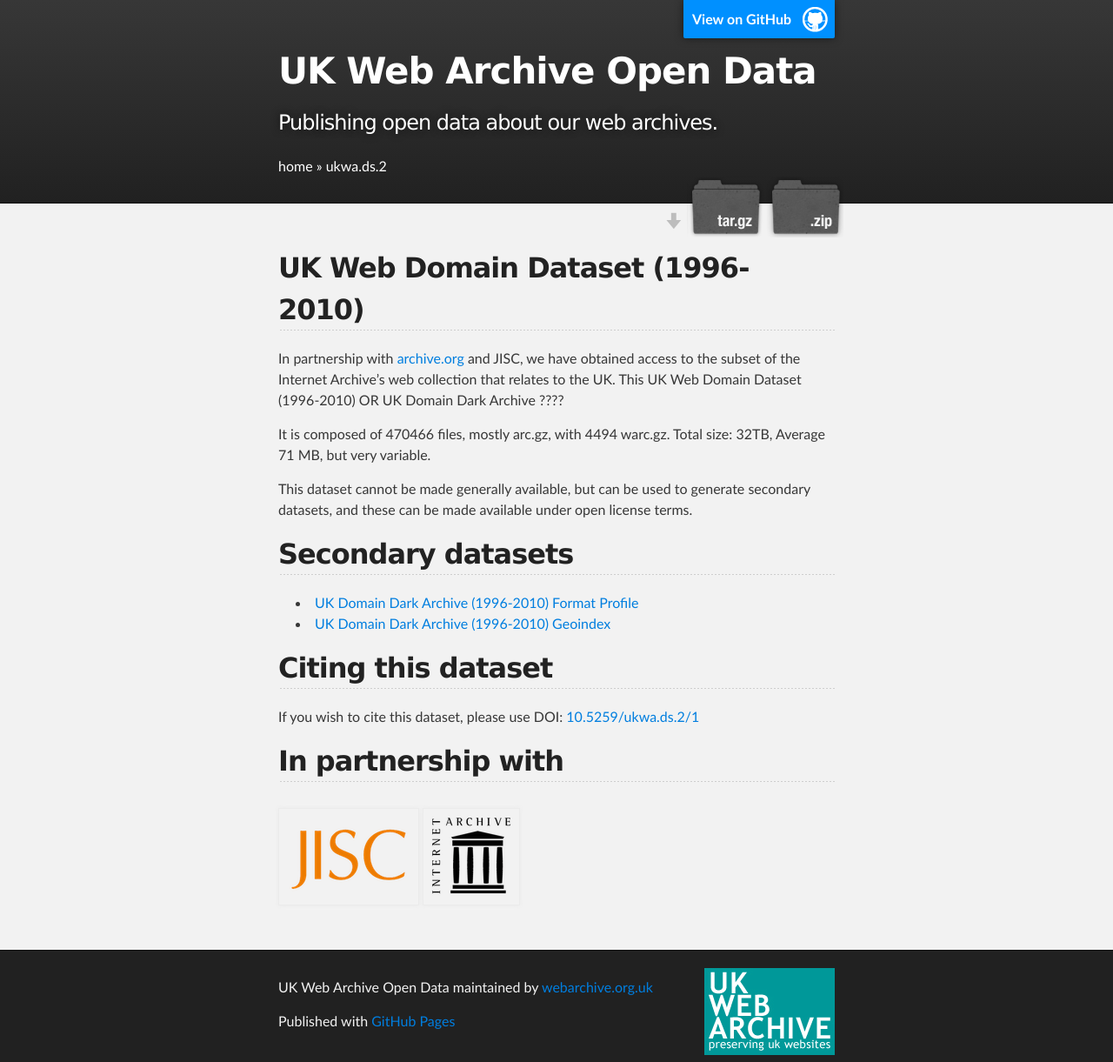
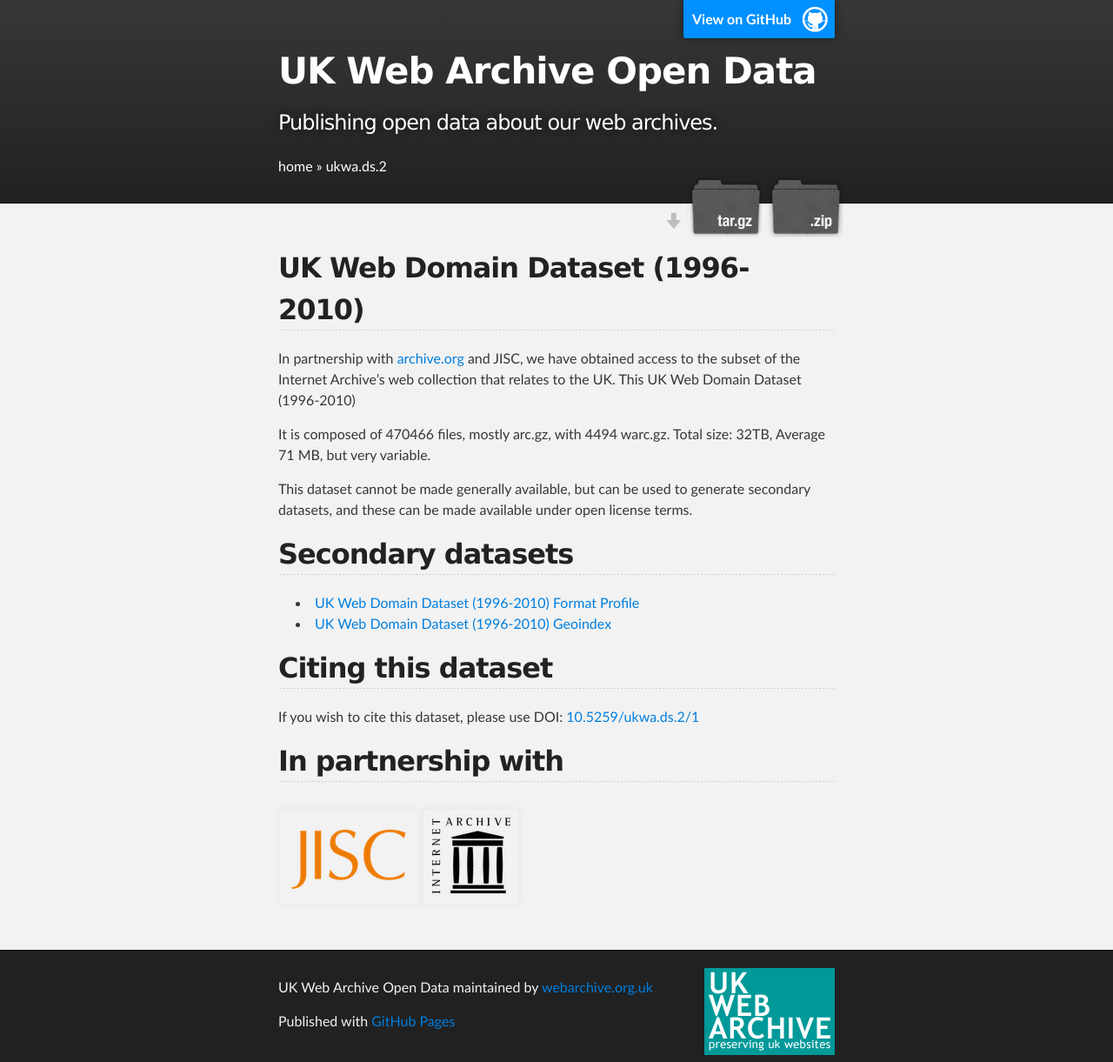
Before and after one commit to ukwa/opendata, a Jekyll site: the page built from ukwa.ds.2/index.md, in a window 1280 px wide. Shown: the whole page at 87% size. Built offline with Jekyll 4.4.1, drawn with Linux system fonts in a browser that asks for light colours.

Commit message:
Switched to proper name for the dataset.

```diff
--- a/ukwa.ds.2/index.md
+++ b/ukwa.ds.2/index.md
@@ -3,7 +3,7 @@
 title: UK Web Domain Dataset (1996-2010)
 ---
 
-In partnership with [archive.org](http://www.archive.org/) and JISC, we have obtained access to the subset of the Internet Archive's web collection that relates to the UK. This UK Web Domain Dataset (1996-2010) OR UK Domain Dark Archive ????
+In partnership with [archive.org](http://www.archive.org/) and JISC, we have obtained access to the subset of the Internet Archive's web collection that relates to the UK. This UK Web Domain Dataset (1996-2010)
 
 It is composed of 470466 files, mostly arc.gz, with 4494 warc.gz. Total size: 32TB, Average 71 MB, but very variable.
 
@@ -12,8 +12,8 @@
 Secondary datasets
 ------------------
 
-* [UK Domain Dark Archive (1996-2010) Format Profile](fmt)
-* [UK Domain Dark Archive (1996-2010) Geoindex](geo)
+* [UK Web Domain Dataset (1996-2010) Format Profile](fmt)
+* [UK Web Domain Dataset (1996-2010) Geoindex](geo)
 
 
 Citing this dataset
```
Also changed, not shown: ukwa.ds.2/fmt/index.md (+3 -3 lines), ukwa.ds.2/geo/index.md (+2 -2 lines).
